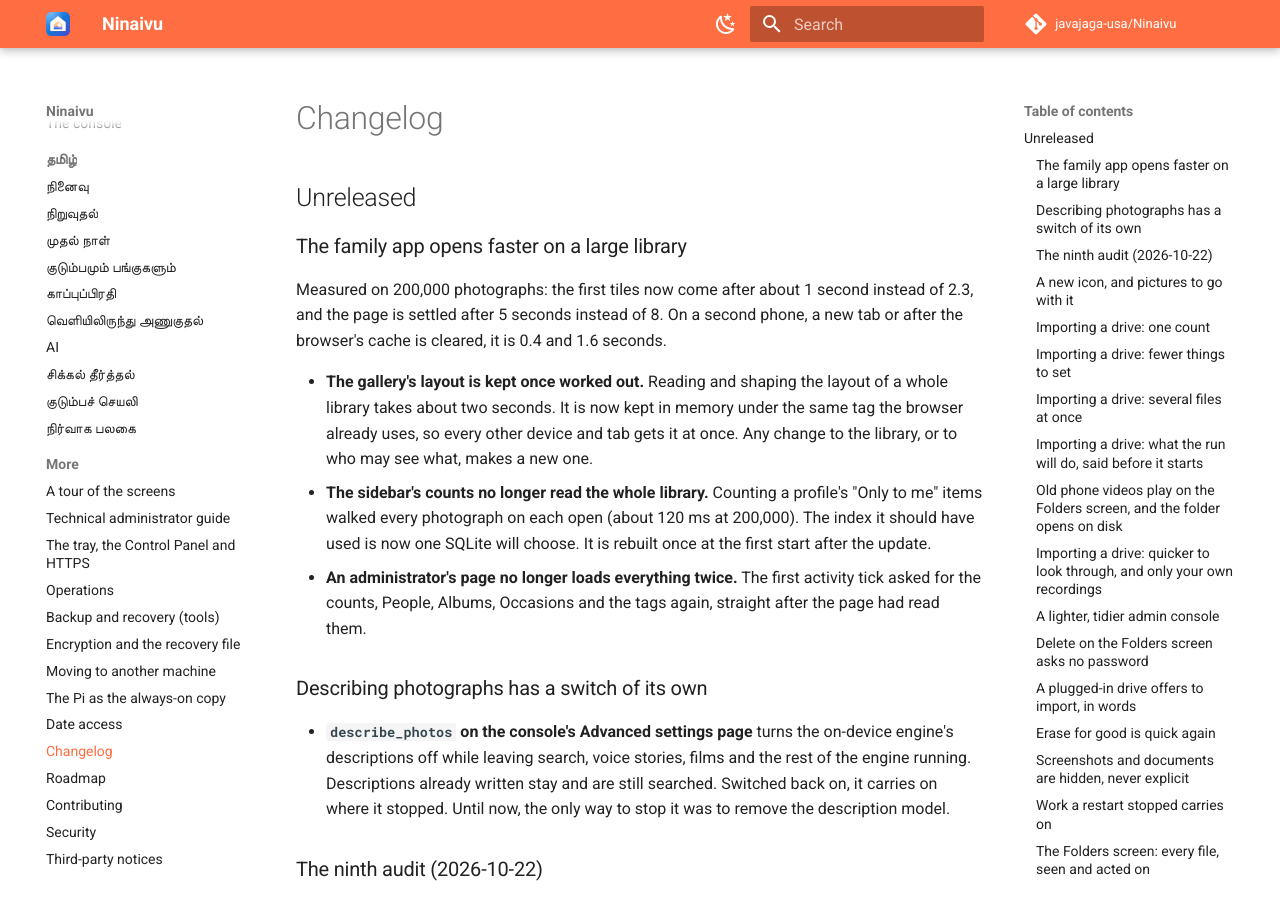
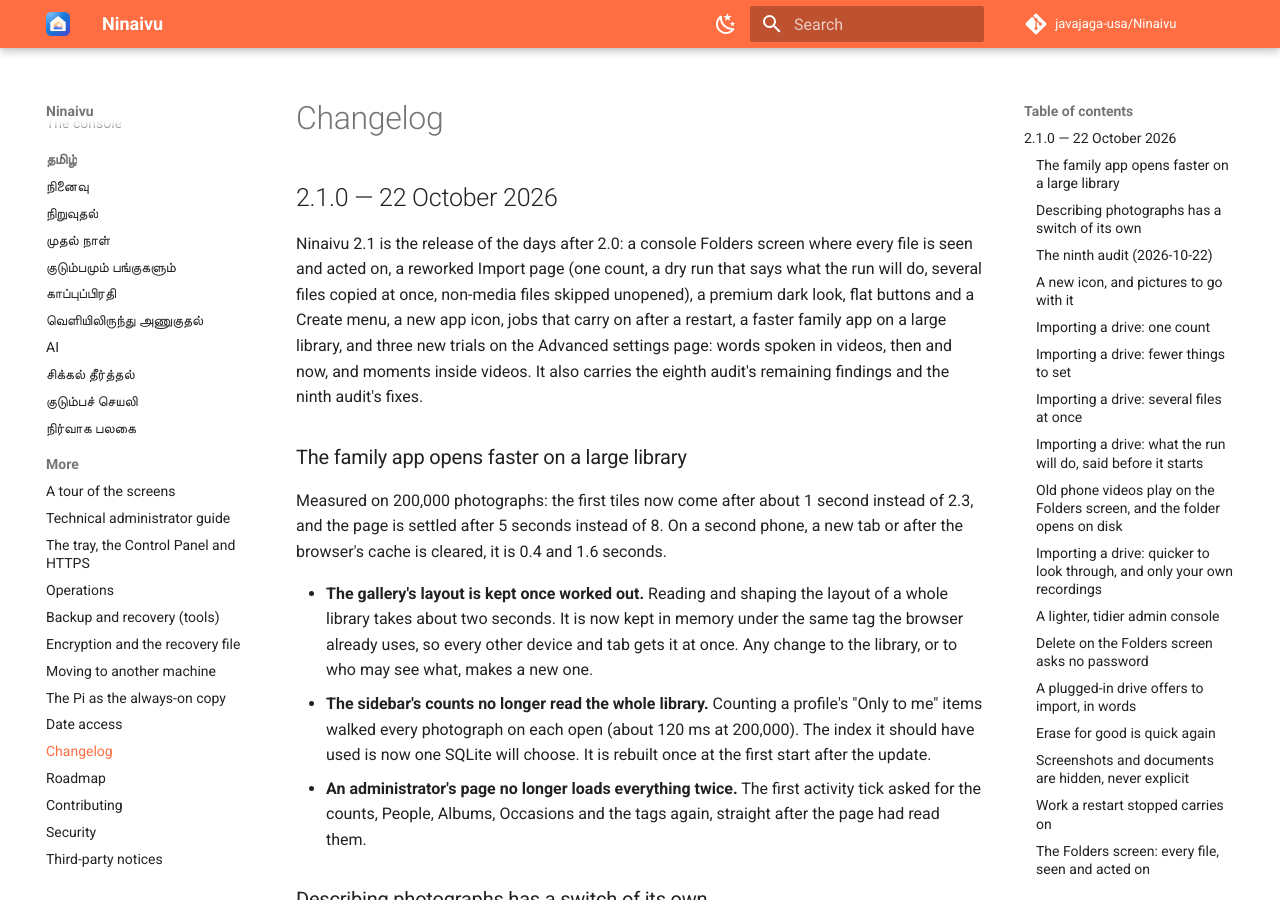
Before and after one commit to javajaga-usa/Ninaivu, an MkDocs documentation site: the page built from docs/CHANGELOG.md, in a window 1280 px wide and 900 px high. Built offline with MkDocs 1.6.1 and Material for MkDocs 9.7.7, drawn with Linux system fonts in a browser that asks for light colours; comment, search, counter and statistics services are not loaded.

Commit message:
Ninaivu 2.1.0
The version is 2.1.0 everywhere the release checks it, and the
changelog's Unreleased section is folded into 2.1.0.

Co-Authored-By: Claude Opus 5.5 (1M context) <noreply@anthropic.com>
Claude-Session: https://claude.ai/code/session_01UiJ6XuJNvx8xdBBbREFN44

````diff
--- a/docs/CHANGELOG.md
+++ b/docs/CHANGELOG.md
@@ -1,6 +1,8 @@
 # Changelog
 
-## Unreleased
+## 2.1.0 — 22 October 2026
+
+Ninaivu 2.1 is the release of the days after 2.0: a console Folders screen where every file is seen and acted on, a reworked Import page (one count, a dry run that says what the run will do, several files copied at once, non-media files skipped unopened), a premium dark look, flat buttons and a Create menu, a new app icon, jobs that carry on after a restart, a faster family app on a large library, and three new trials on the Advanced settings page: words spoken in videos, then and now, and moments inside videos. It also carries the eighth audit's remaining findings and the ninth audit's fixes.
 
 ### The family app opens faster on a large library
 
--- a/docs/pi-replica.md
+++ b/docs/pi-replica.md
@@ -77,7 +77,7 @@ Install Ninaivu from source, at the version the Mac runs:
 sudo apt install -y git python3-venv
 sudo useradd --system --home-dir /opt/ninaivu --shell /usr/sbin/nologin ninaivu
 sudo git clone https://github.com/javajaga-usa/Ninaivu /opt/ninaivu
-sudo git -C /opt/ninaivu checkout v2.0.0           # the Mac's version
+sudo git -C /opt/ninaivu checkout v2.1.0           # the Mac's version
 sudo python3 -m venv /opt/ninaivu/.venv
 sudo /opt/ninaivu/.venv/bin/pip install -r /opt/ninaivu/requirements/requirements.txt
 ```
--- a/ninaivu/__init__.py
+++ b/ninaivu/__init__.py
@@ -52,7 +52,7 @@ from flask import Flask, g, jsonify, request
 from .server.config import Config
 from . import extensions
 
-__version__ = "2.0.0"
+__version__ = "2.1.0"
 APP_NAME = "Ninaivu"
 TAGLINE = "Your family's media, at home."
 #: Who holds the copyright, shown in About and the console. The licence stays
````
Also changed, not shown: README.md (+1 -1 lines), docs/index.md (+1 -1 lines), 5 other files.
